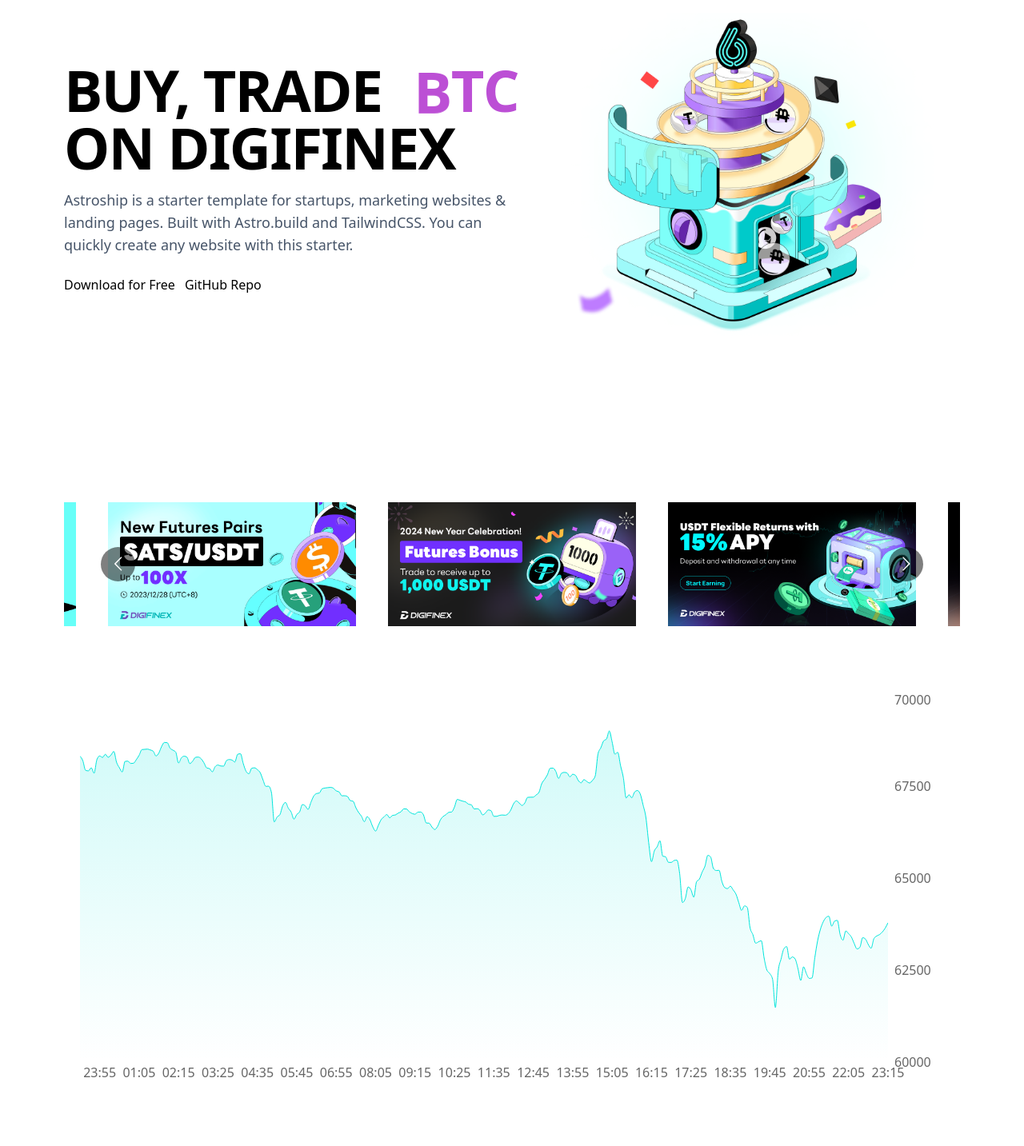
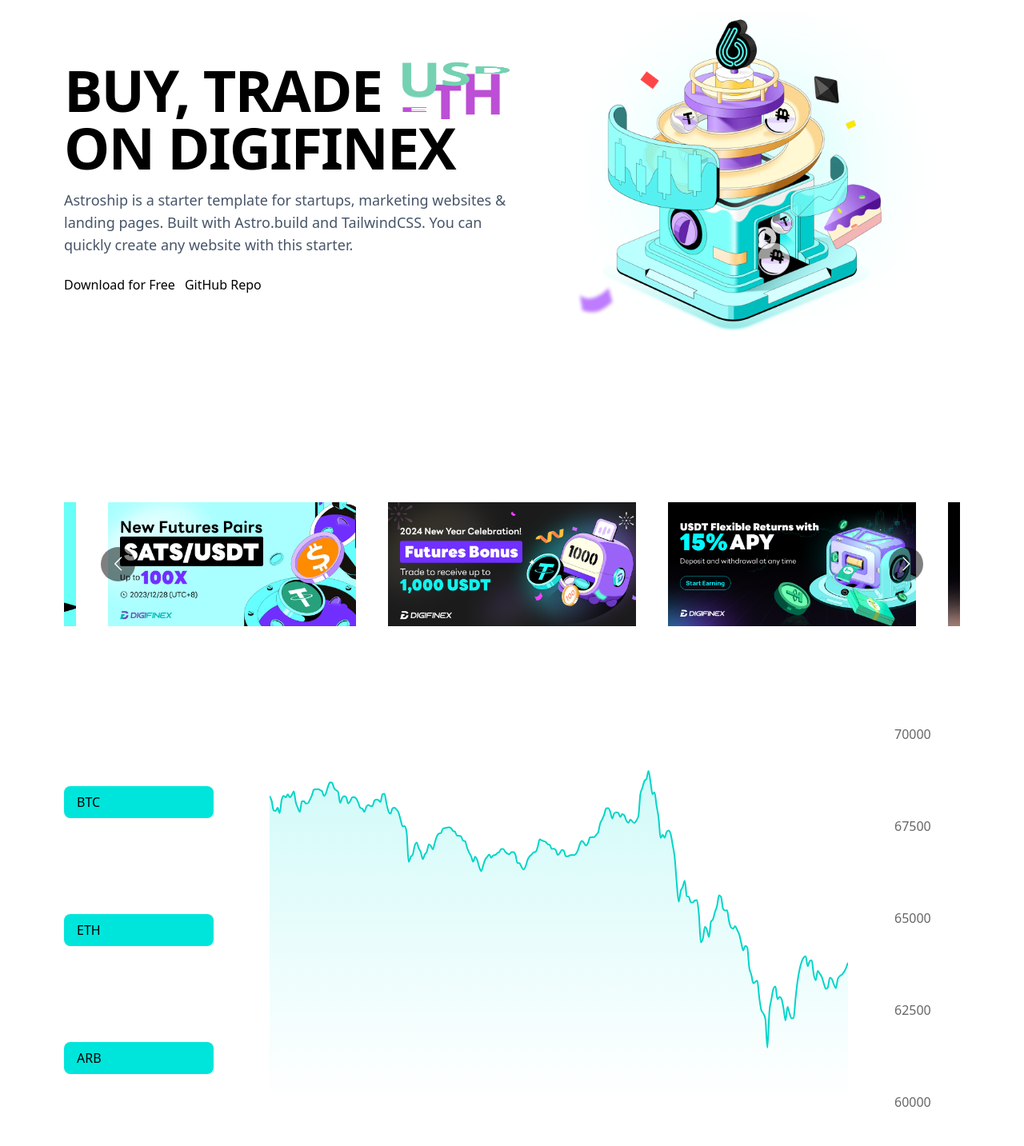
Before and after one commit to yubinzou25/cryptomarket, a React (Vite) app: page / in a window 1280 px wide. Shown: the part 160-1593 px from the top of the page at 80% size. Built offline with nearby package versions, Linux system fonts and the light colour scheme.

Commit message:
Chart more (#8)
Co-authored-by: zouyubin <zouyubin@zouyubins-MacBook-Pro.local>

```diff
--- a/src/components/pages/homepage/Banner.tsx
+++ b/src/components/pages/homepage/Banner.tsx
@@ -12,13 +12,13 @@ function Banner() {
       <div>
         <div className="flex flex-col text-5xl lg:text-7xl font-extrabold lg:tracking-tight xl:tracking-wider">
           <div
-            className="flex flex-row gap-10">
+            className="flex flex-row gap-5">
             <h1>BUY, TRADE</h1>
             <RotateText
               itemList={[
                   {text:"BTC", color:"#ffc107"},
-                  {text:"BTC", color:"#bc4fd5"},
-                  {text:"BTC", color:"#75d1b2"}
+                  {text:"ETH", color:"#bc4fd5"},
+                  {text:"USDT", color:"#75d1b2"}
               ]}
               letterNum = {3}
             />
--- a/src/components/pages/homepage/PriceChart.tsx
+++ b/src/components/pages/homepage/PriceChart.tsx
@@ -1,6 +1,8 @@
 
 import {Area, AreaChart, ResponsiveContainer, Tooltip, XAxis, YAxis} from 'recharts';
 import BTC from '../../../test_data/BTC.json';
+import Chart from '../../util/Chart';
+import LinkButton from '../../util/LinkButton';
 function PriceChart() {
   const priceData = BTC.t.map((val, idx) =>
   {
@@ -13,42 +15,13 @@ function PriceChart() {
     return {time:formattedTime, price:BTC.h[idx] }
   });
   return (
-    <div className="flex justify-center">
-      <ResponsiveContainer width={"100%"} height={500}>
-      <AreaChart data={priceData}
-      margin={{ top: 5, right: 30, left: 20, bottom: 5 }}>
-        <defs>
-          <linearGradient id="colorPrice" x1="0" y1="0" x2="0" y2="1">
-            <stop
-              offset="0%"
-              stopColor="#00E5DB"
-              stopOpacity={0.3}
-            />
-            <stop
-              offset="100%"
-              stopColor="#00E5DB"
-              stopOpacity={0}
-            />
-          </linearGradient>
-        </defs>
-      <XAxis dataKey="time"
-        axisLine={false}
-        tickLine={false}/>
-      <YAxis dataKey="price"
-        axisLine={false}
-        tickLine={false}
-        orientation="right"
-        domain={['auto', 'auto']}/>
-      <Tooltip />
-      <Area
-      type="monotone"
-      dataKey="price"
-      stroke="#00E5DB"
-      dot={false}
-      fill="url(#colorPrice)"
-      />
-      </AreaChart>
-      </ResponsiveContainer>
+    <div className="flex flex-col md:flex-row justify-between">
+      <div className="flex flex-row md:flex-col md:w-1/5 justify-evenly">
+        <LinkButton to='/' buttonText='BTC' primaryColor={true}/>
+        <LinkButton to='/' buttonText='ETH' primaryColor={true}/>
+        <LinkButton to='/' buttonText='ARB' primaryColor={true}/>
+      </div>
+      <Chart data={priceData}/>
     </div>
   )
 }
--- a/src/components/pages/homepage/RotateText.tsx
+++ b/src/components/pages/homepage/RotateText.tsx
@@ -19,18 +19,18 @@ function RotateText({itemList, letterNum} : {itemList: {text: string, color:stri
         if(nextLetterIdx !== 0){
             const timer = setTimeout(() => {
                 setLetterIdx(nextLetterIdx);
-            }, 300);
+            }, 100);
             return () => clearTimeout(timer);
         }
     }, [letterIdx, letterNum])
   return (
 
-        <span className="rotating-text">
+        <div className="rotating-text">
             <p>
                 {
                     itemList.map((item:{text: string, color:string}, textId:number) => {
                         return (
-                            <span className={`word`} key={textId} style={{color:item.color}}>
+                            <span className="word flex flex-row" key={textId} style={{color:item.color}}>
                                 {item.text.split('').map((char:string, charId:number) => {
                                     return <span
                                             className={
@@ -58,7 +58,7 @@ function RotateText({itemList, letterNum} : {itemList: {text: string, color:stri
                     })
                 }
             </p>
-        </span>
+        </div>
   );
 }
 
--- /dev/null
+++ b/src/components/util/Chart.tsx
@@ -0,0 +1,49 @@
+
+import {Area, AreaChart, ResponsiveContainer, Tooltip, XAxis, YAxis} from 'recharts';
+function Chart({data}:{data: any}) {
+  return (
+    <ResponsiveContainer width={"100%"} height={600}>
+      <AreaChart data={data}
+      margin={{ top: 5, right: 30, left: 20, bottom: 5 }}>
+        <defs>
+          <linearGradient id="colorPrice" x1="0" y1="0" x2="0" y2="1">
+            <stop
+              offset="0%"
+              stopColor="#00E5DB"
+              stopOpacity={0.3}
+            />
+            <stop
+              offset="100%"
+              stopColor="#00E5DB"
+              stopOpacity={0}
+            />
+          </linearGradient>
+        </defs>
+      <XAxis dataKey="time"
+        axisLine={false}
+        tickLine={false}
+        minTickGap={100}
+        padding={{left:50, right:50}}
+        />
+      <YAxis dataKey="price"
+        axisLine={false}
+        tickLine={false}
+        orientation="right"
+        padding={{top:50, bottom:50}}
+        domain={['auto', 'auto']}
+        />
+      <Tooltip />
+      <Area
+      type="monotone"
+      dataKey="price"
+      stroke="#00d5c8"
+      strokeWidth={2}
+      dot={false}
+      fill="url(#colorPrice)"
+      />
+      </AreaChart>
+      </ResponsiveContainer>
+  )
+}
+
+export default Chart
--- a/src/main.css
+++ b/src/main.css
@@ -61,11 +61,11 @@
 
 .rotating-text p .word .letter.out {
   transform: rotateX(90deg);
-  transition: .5s cubic-bezier(.6,0,.7,.2)
+  transition: .4s cubic-bezier(.6,0,.7,.2)
 }
 
 .rotating-text p .word .letter.in {
-  transition: .5s ease
+  transition: .8s ease
 }
 
 .rotating-text p .word .letter.behind {
```
